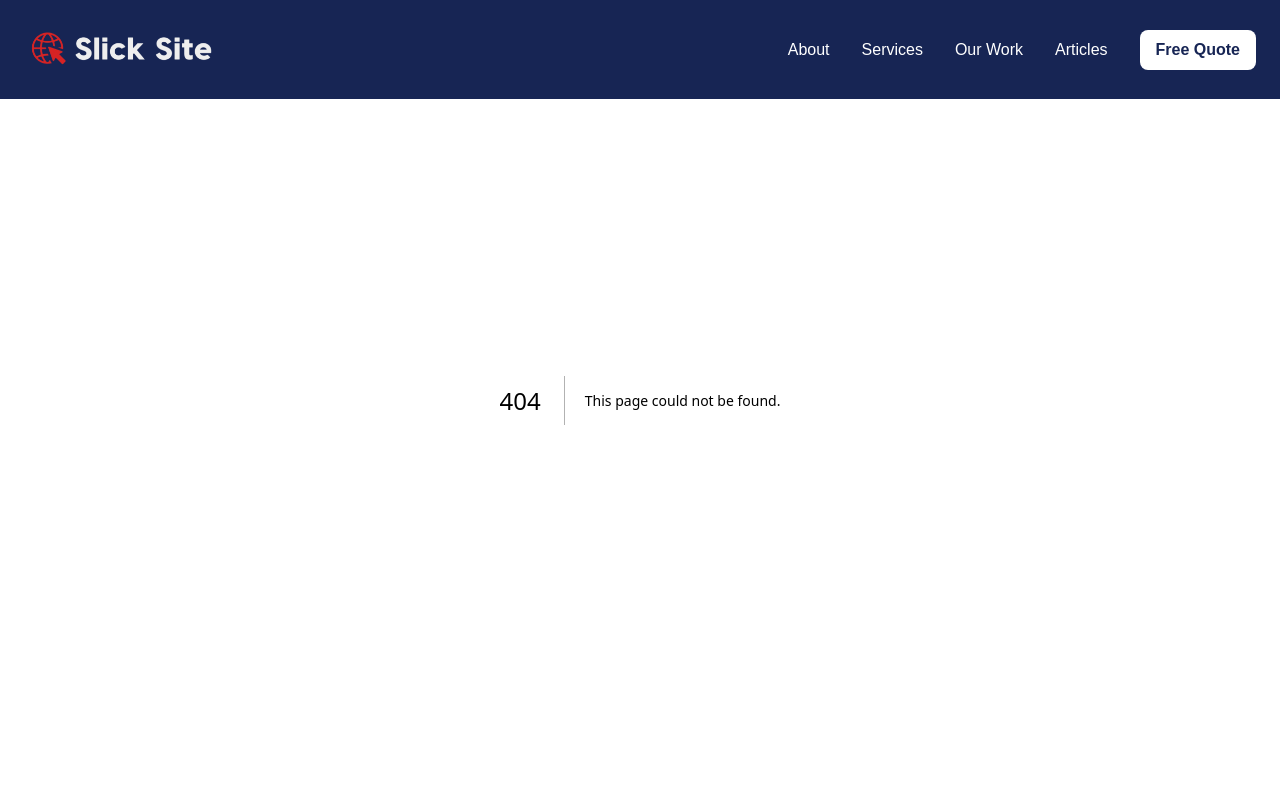
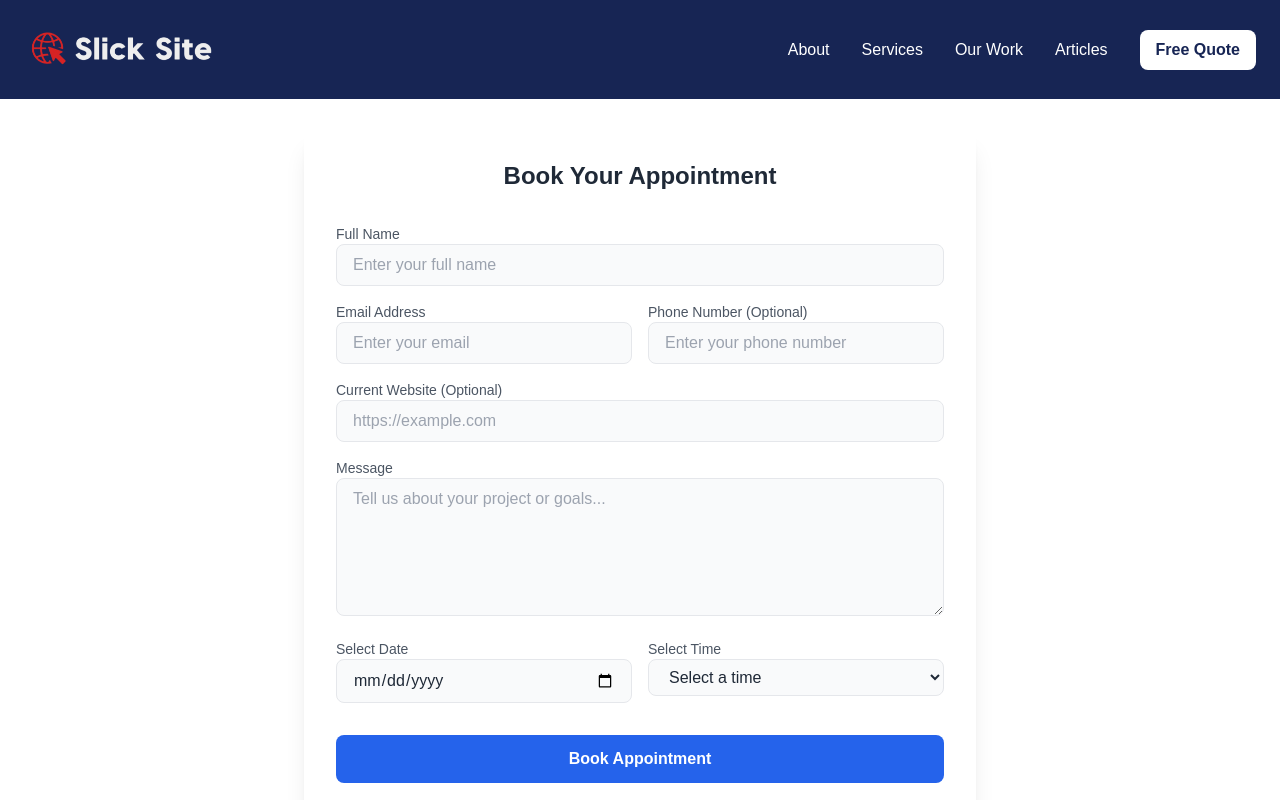
Before and after one commit to Leorev01/SlickSite, a Next.js app: page /quote in a window 1280 px wide. Before the commit this address had no page. Shown: the top 800 px of the page. Built offline with nearby package versions, Linux system fonts and the light colour scheme.

Commit message:
Adds quote form

```diff
--- /dev/null
+++ b/app/quote/page.tsx
@@ -0,0 +1,12 @@
+'use client'
+import AppointmentForm from '../landing-page/components/AppointmentForm'
+
+const QutotePage = () => {
+  return (
+    <div className='container mx-auto px-6 pt-32'>
+        <AppointmentForm />
+    </div>
+  )
+}
+
+export default QutotePage
--- a/components/CTA.tsx
+++ b/components/CTA.tsx
@@ -1,3 +1,4 @@
+import Link from 'next/link'
 import React from 'react'
 
 const CTA = () => {
@@ -5,7 +6,7 @@ const CTA = () => {
     <div className="mt-16 text-center bg-white rounded-md shadow-lg p-8">
         <h2 className="text-4xl font-bold text-blue-950">Start your project now.</h2>
         <p className="text-lg text-gray-600 mt-4">Fill out our quick form to get started on your project today.</p>
-        <button className="bg-blue-950 text-white px-6 py-2 rounded-lg font-bold hover:bg-blue-800 mt-8">FREE QUOTE</button>
+        <Link href="/quote" className="bg-blue-950 text-white px-6 py-2 rounded-lg font-bold hover:bg-blue-800 mt-8">FREE QUOTE</Link>
     </div>
   )
 }
--- a/components/Navbar.tsx
+++ b/components/Navbar.tsx
@@ -35,9 +35,9 @@ const Navbar = () => {
           <Link href="/articles" className="hover:text-gray-300">
             Articles
           </Link>
-          <button className='bg-white text-blue-950 px-4 py-2 rounded-lg font-bold hover:bg-gray-200'>
+          <Link href="/quote" className='bg-white text-blue-950 px-4 py-2 rounded-lg font-bold hover:bg-gray-200'>
             Free Quote
-          </button>
+          </Link>
         </div>
 
         {/* Mobile Menu Button */}
```
